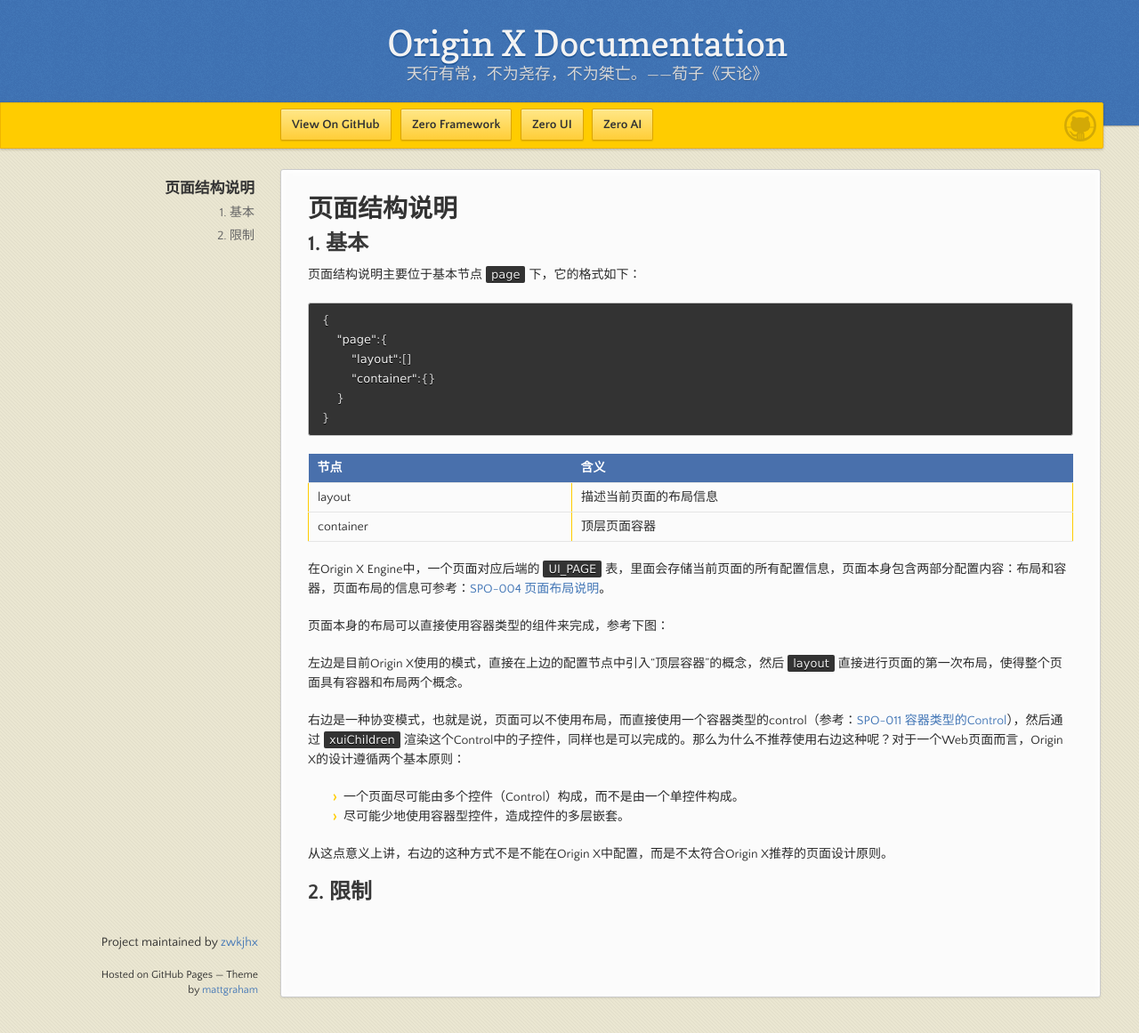
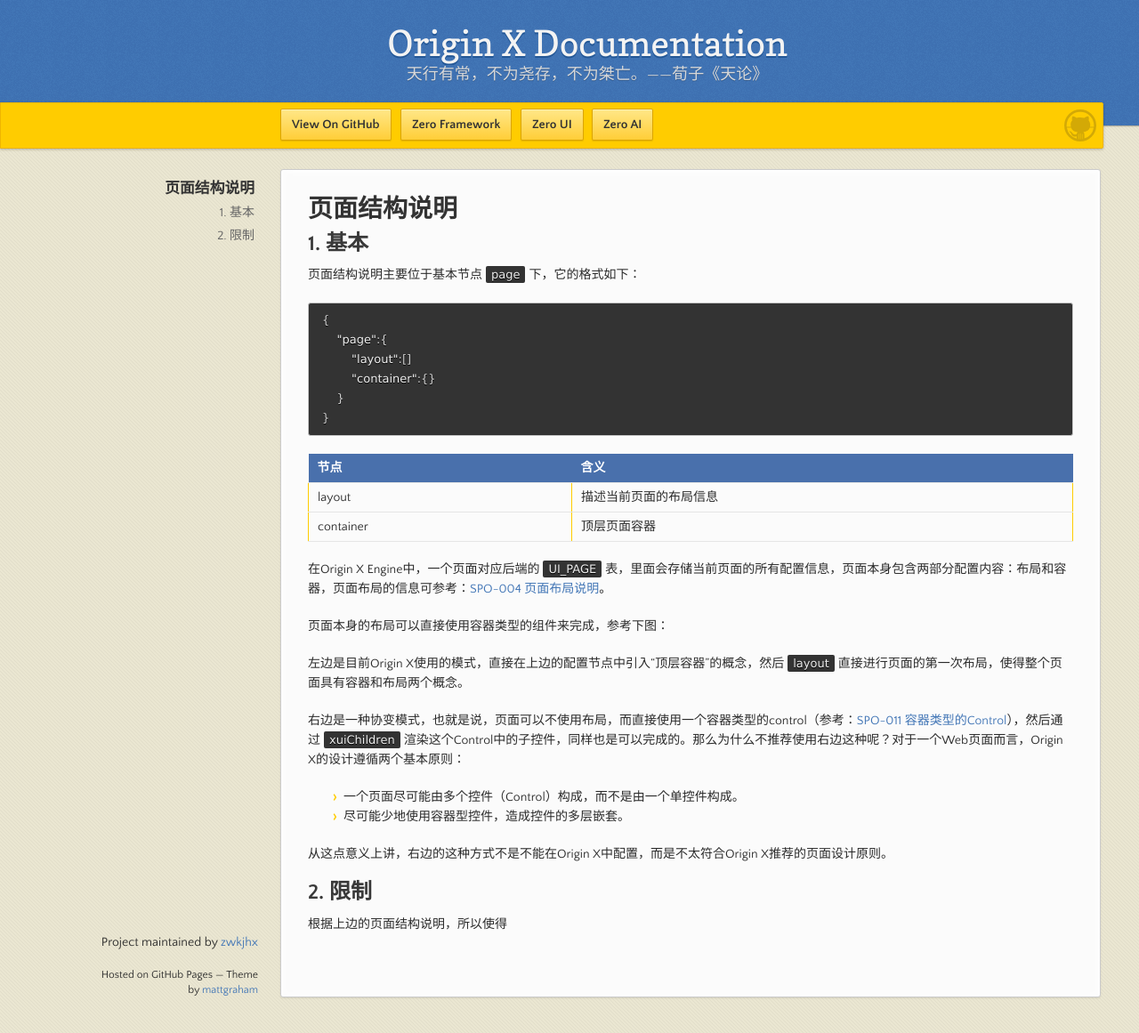
Before and after one commit to zwkjhx/ox-doc, a Jekyll site: the page built from specification/3-origin-xgui-fan/spo-003-bu-ju-pei-zhi-gui-fan.md, in a window 1280 px wide and 1161 px high. Shown: the whole window at 89% size. Built offline with Jekyll 4.4.1, drawn with Linux system fonts in a browser that asks for light colours; our own code applies the rules of GitHub Pages for plain Markdown files.

Commit message:
Updates specification/3-origin-xgui-fan/spo-003-bu-ju-pei-zhi-gui-fan.md
Auto commit by GitBook Editor

```diff
--- a/specification/3-origin-xgui-fan/spo-003-bu-ju-pei-zhi-gui-fan.md
+++ b/specification/3-origin-xgui-fan/spo-003-bu-ju-pei-zhi-gui-fan.md
@@ -32,3 +32,5 @@
 从这点意义上讲，右边的这种方式不是不能在Origin X中配置，而是不太符合Origin X推荐的页面设计原则。
 
 ## 2. 限制
+
+根据上边的页面结构说明，所以使得
```
